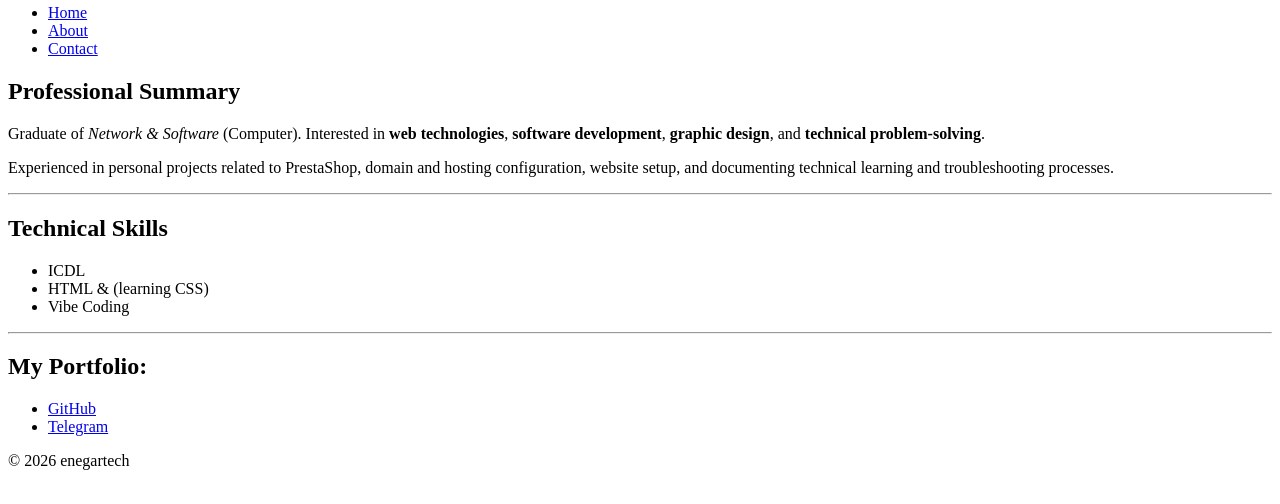
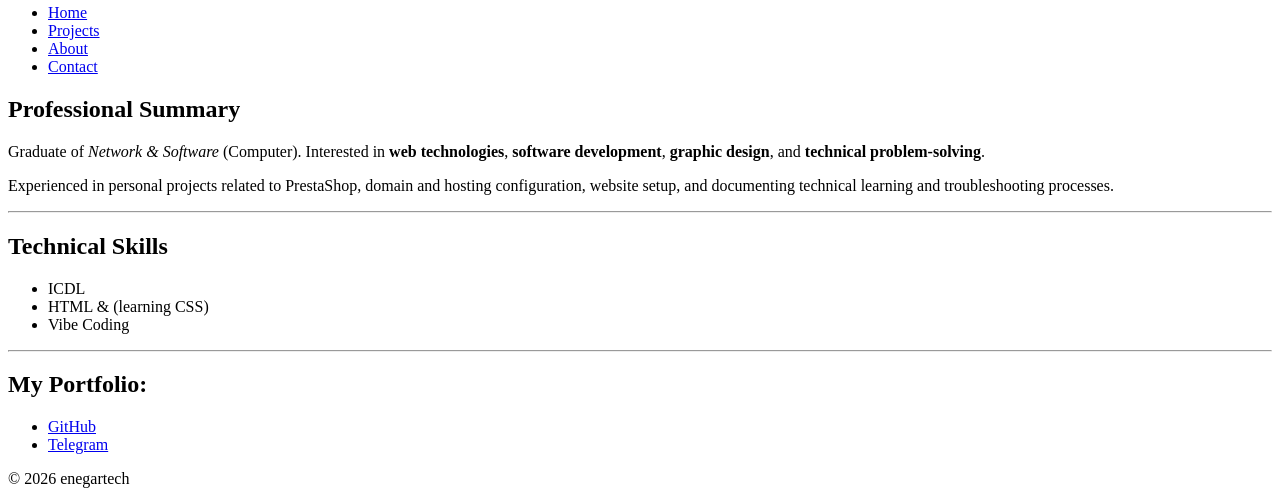
Before and after one commit to enegartech/my-website, a plain HTML site: page about.html in a window 1280 px wide. Shown: the part 296-800 px from the top of the page. Drawn offline with Linux system fonts and the light colour scheme.

Commit message:
Add projects link to menu

```diff
--- a/about.html
+++ b/about.html
@@ -10,6 +10,7 @@
             <nav>
                 <ul>
                     <li><a href="index.html">Home</a></li>
+                    <li><a href="projects.html">Projects</a></li>
                     <li><a href="about.html">About</a></li>
                     <li><a href="contact.html">Contact</a></li>
                 </ul>
```
Also changed, not shown: contact.html (+1 -0 lines), index.html (+1 -0 lines).
